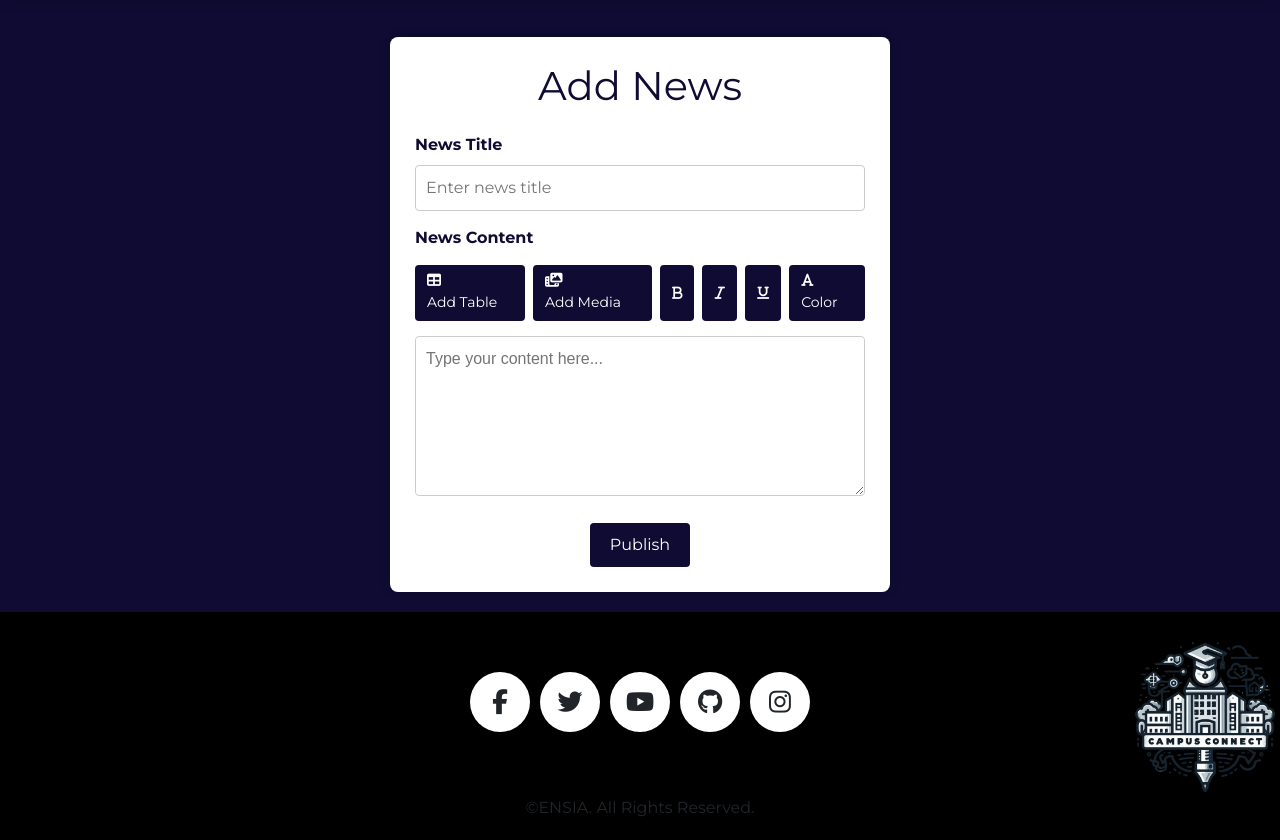
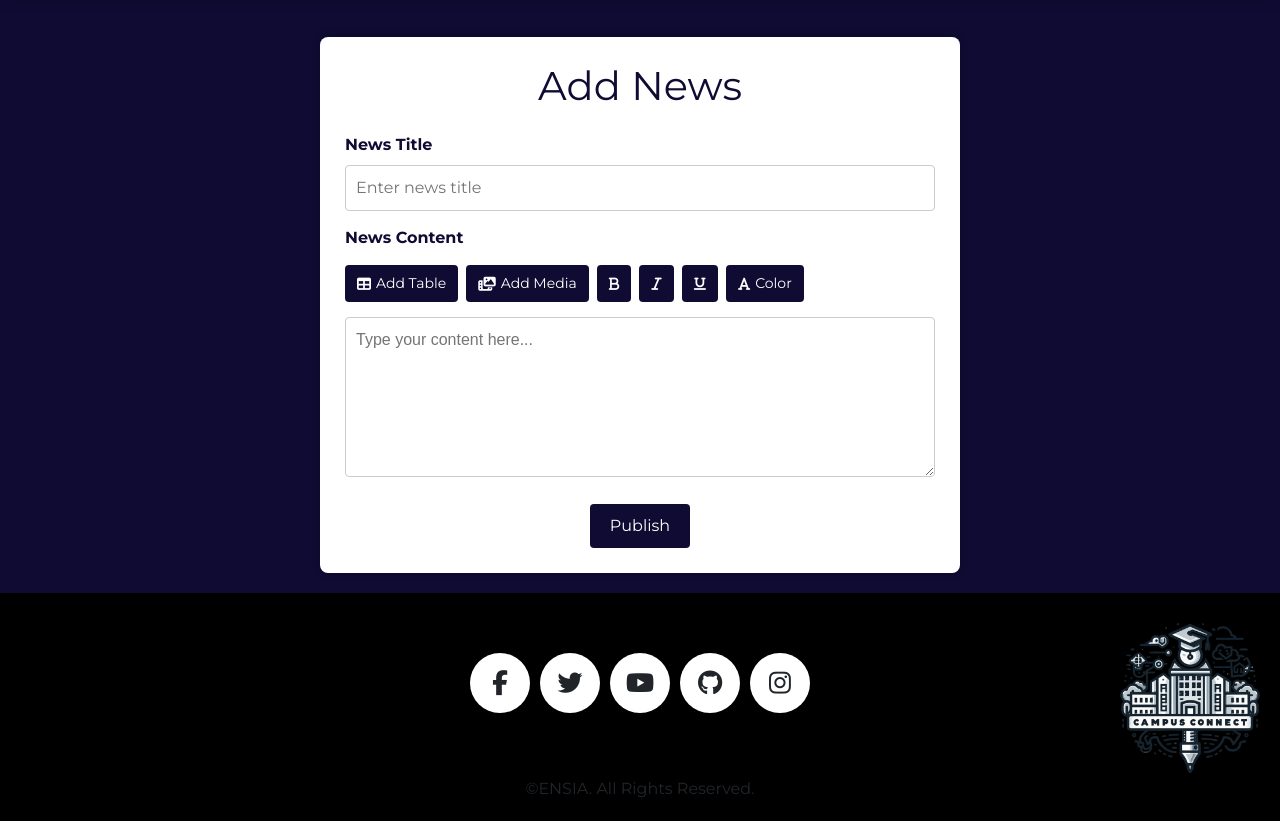
Before and after one commit to KhaledZaabat/CampusConnect, a PHP site: page /AddNews.html in a window 1280 px wide. Shown: the part 108-948 px from the top of the page. Run offline with PHP 8.4, Linux system fonts and the light colour scheme; some libraries are stand-ins or nearby versions.

Commit message:
fixing footer image

```diff
--- a/assets/css/AddNews.css
+++ b/assets/css/AddNews.css
@@ -13,8 +13,7 @@ body {
     color: #0f0b32;
     padding: 25px;
     border-radius: 8px;
-    width: 60%;
-    max-width: 500px;
+    width: 50%;
     box-shadow: 0 0 10px rgba(0, 0, 0, 0.2);
     margin: 20px; /* Adds space around the form */
 }
--- a/assets/css/styles.css
+++ b/assets/css/styles.css
@@ -89,7 +89,7 @@ button:hover {
 .footer-image img {
     max-width: 150px; /* Adjust size as needed */
     max-height: 150px;
-    margin-left: 0;
+    margin-right: 15px;
 }
 
 /* Social media button styles */
```
